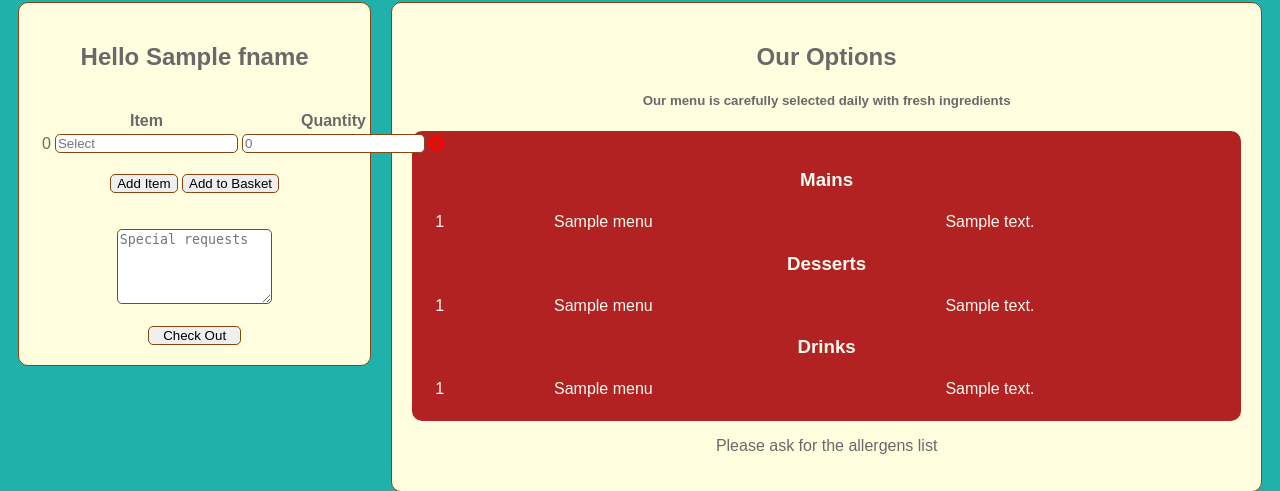
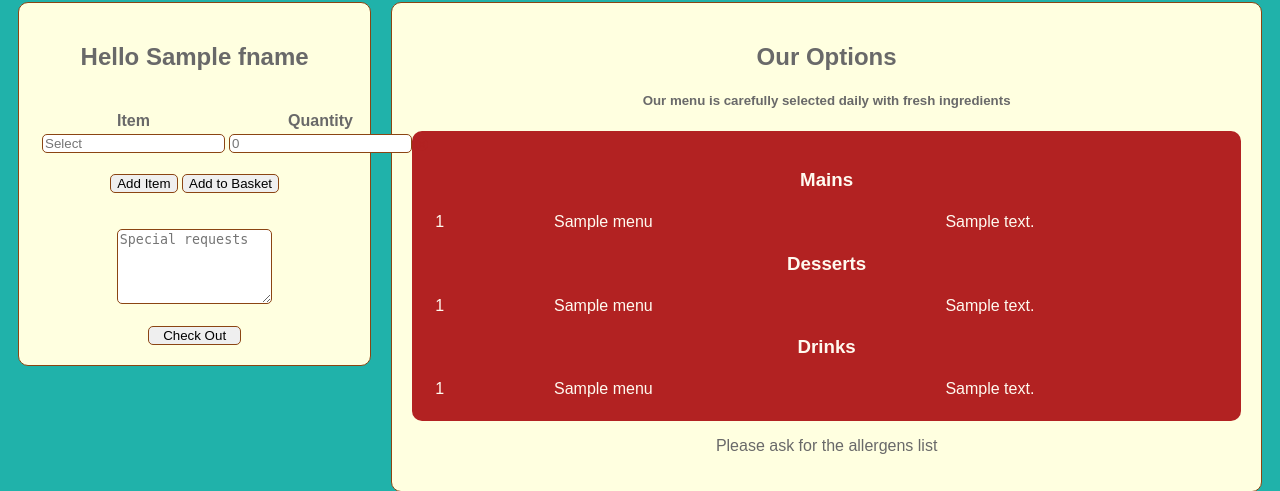
Before and after one commit to Wellington-Nodari/reggio-cantina, a Flask app: page /order in a window 1280 px wide. Shown: the part 400-891 px from the top of the page. Run offline with Flask 2, Linux system fonts and the light colour scheme; the visitor is signed in with stand-in values (Sample User, id 1); a database or web service that is not in the repository returns one stand-in record (values such as "Sample title"); some libraries are stand-ins or nearby versions.

Commit message:
orders css fixes

```diff
--- a/static/home.css
+++ b/static/home.css
@@ -11,8 +11,7 @@ body {
 input, textarea, button{
   border-radius: 5px;
   border: 1px solid #8B4513;
-  font-size: auto;
-  width-max: auto;
+
 }
 
 /* Header/Blog Title */
@@ -270,6 +269,10 @@ input, textarea, button{
   border-radius: 10px;
 }
 
+#revDisp list{
+  padding-right:20px;
+}
+
 #formRev input{
   width: auto;
   font-size: 18px;
@@ -391,8 +394,6 @@ span.rating {
     margin-right:auto;
     }
 }
-
-@media screen and (min-width: 1150px) {
 
 /* Button used to open the contact form - fixed at the bottom of the page */
 .open-btn {
--- a/static/js/order.js
+++ b/static/js/order.js
@@ -3,10 +3,9 @@ var tbodyRef = document.getElementById('orderTable').getElementsByTagName('tbody
 
 function rowTemplate(i) {
   return `<tr data-index=${i}>
-      <td>${i}</td>
       <td><input placeholder="Select" list="menu" name="item${i}" class="item" required></td>
       <td><input placeholder="0" type="number" name="quantity${i}" class="quantity" min="0" required></td>
-      <td><i class="fa fa-times-circle" style="font-size: 15px; color: red;" onclick="removeRow(${i})"></i></td>
+      <td><i class="fa fa-times-circle" style="font-size: 12px; color: #B22222;" onclick="removeRow(${i})"></i></td>
     </tr>`
 }
 
@@ -54,3 +53,6 @@ window.onclick = function(event) {
     modal.style.display = "none";
   }
 }
+
+
+//      <td>${i}</td>
--- a/templates/cx-orders.html
+++ b/templates/cx-orders.html
@@ -96,7 +96,7 @@
                                             <table id="orderTable">
                                                 <thead>
                                                     <tr>
-                                                        <th></th>
+<!--                                                        <th></th>-->
                                                         <th>Item</th>
                                                         <th>Quantity</th>
                                                     </tr>
```
